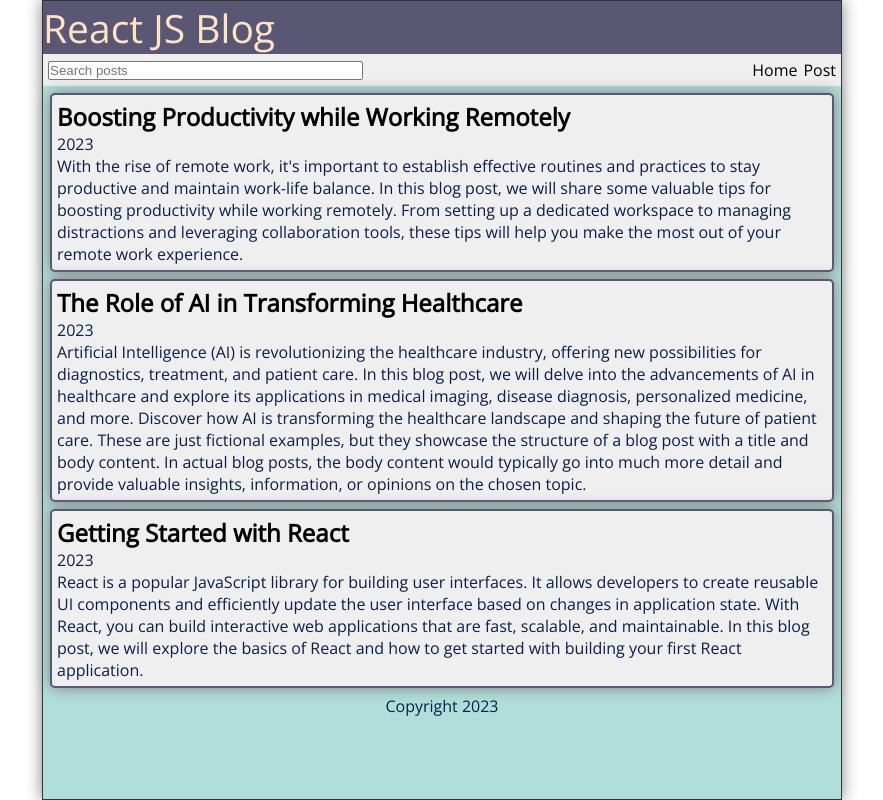
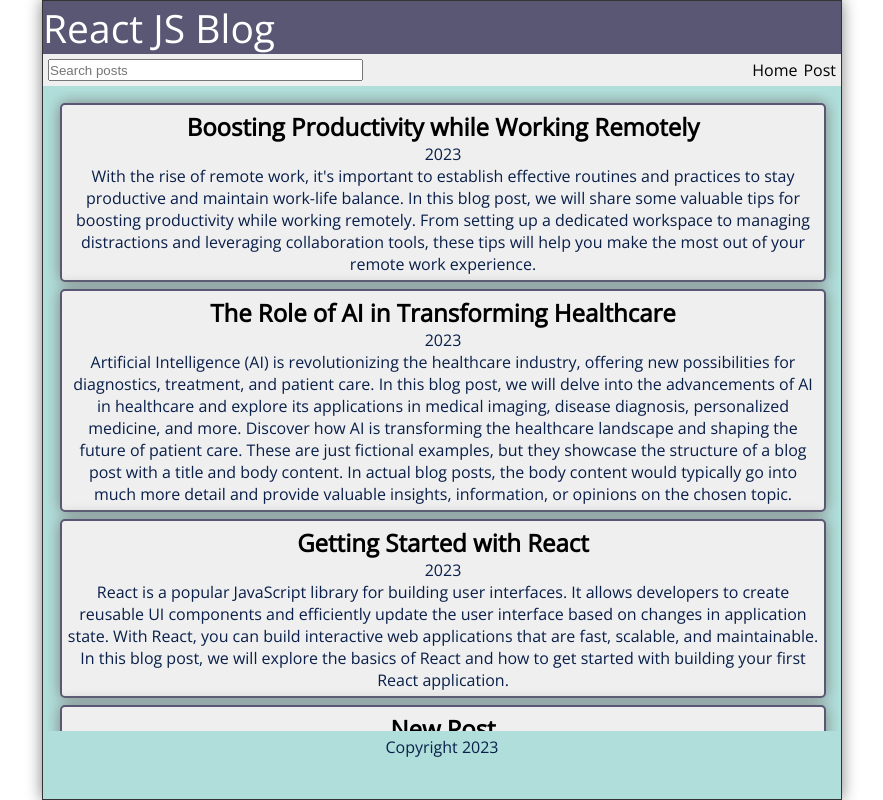
Before and after one commit to NadaTarekk/React-Blog-App, a React (Create React App) app: page / in a window 1280 px wide. Shown: the whole page, without its empty margins (198-1081 px from the left). Built offline with nearby package versions, Linux system fonts and the light colour scheme; data requests are answered from the project's data file.

Commit message:
adding some css

```diff
--- a/data/db.json
+++ b/data/db.json
@@ -17,6 +17,12 @@
       "body": "React is a popular JavaScript library for building user interfaces. It allows developers to create reusable UI components and efficiently update the user interface based on changes in application state. With React, you can build interactive web applications that are fast, scalable, and maintainable. In this blog post, we will explore the basics of React and how to get started with building your first React application.",
       "datetime": "2023",
       "id": 3
+    },
+    {
+      "title": "New Post",
+      "body": "With the rise of remote work, it's important to establish effective routines and practices to stay productive and maintain work-life balance. In this blog post, we will share some valuable tips for boosting productivity while working remotely. From setting up a dedicated workspace to managing distractions and leveraging collaboration tools, these tips will help you make the most out of your remote work experience.",
+      "datetime": "2023",
+      "id": 4
     }
   ]
 }
--- a/src/components/Navbar.js
+++ b/src/components/Navbar.js
@@ -4,17 +4,17 @@ import { Link } from "react-router-dom"
 
 function Navbar({search, setSearch}) {
     return (
-        <nav class='nav'>
+        <nav className='nav'>
             <input
-            class="search"
+            className="search"
             type="text"
             value={search}
             onChange={(e)=>setSearch(e.target.value)}
             placeholder="Search posts"
             />
-            <ul class="nav-link">
-                <li> <Link to ="/">Home</Link> </li>
-                <li> <Link to ="/post">Post</Link> </li>
+            <ul className="nav-link">
+                <li className='nav-li'> <Link to ="/">Home</Link> </li>
+                <li className='nav-li'> <Link to ="/post">Post</Link> </li>
 
             </ul>
         </nav>
--- a/src/index.css
+++ b/src/index.css
@@ -28,8 +28,9 @@ body {
   justify-content: center;
   align-items: center;
 }
+
 .App {
-  background-color:rgb(176, 223, 219);
+  background-color: rgb(176, 223, 219);
   width: 100%;
   max-width: 800px;
   height: 100vh;
@@ -41,10 +42,10 @@ body {
   box-shadow: 0px 0px 15px gray;
 }
 
-header{
-  color:bisque;
+header {
+  color: white;
   font-size: 39px;
-  width:100%;
+  width: 100%;
   background-color: rgb(89, 87, 116);
 }
 
@@ -52,35 +53,75 @@ li {
   list-style: none;
 }
 
-a{
+a {
   text-decoration: none;
-  color:black
+  color: black
 }
 
-.post{
+.post {
   border-radius: 5px;
-  border: 2px solid rgb(89, 87, 116);;
+  border: 2px solid rgb(89, 87, 116);
+  ;
   background-color: #efefef;
   margin: 7px;
   box-shadow: 0px 0px 15px gray;
   padding: 5px;
 }
 
-.nav{
+.nav {
+
   padding: 5px;
   width: 100%;
   background-color: #efefef;
   display: flex;
-justify-content: space-between;
-  align-items: center;
+  justify-content: space-between;
+
 
 }
 
-.nav-link{
-  gap:6px;
+.nav-link {
+
+  gap: 6px;
   display: flex;
+
+
 }
 
-.search{
+.search {
+
   width: 40%;
 }
+
+.nav-li :hover {
+  flex-basis: 100%;
+  color: white;
+  background-color: rgb(89, 87, 116);
+  ;
+}
+
+
+.add-post{
+
+  display: flex;
+  flex-direction: column;
+
+}
+label, input, textarea{
+  display: block;
+}
+
+textarea{
+  width: 400px;
+  height: 190px;
+}
+
+.posts{
+padding:5px;
+ margin:5px;
+
+ width: 99%;
+ height: 80vh;
+ overflow-y: auto;
+ overflow-x: hidden;
+ text-align:center;
+}
--- a/src/pages/AddPost.js
+++ b/src/pages/AddPost.js
@@ -3,29 +3,29 @@ import axios from "axios"
 import { useNavigate } from "react-router-dom"
 
 
-function AddPost({posts, setPosts}) {
+function AddPost({ posts, setPosts }) {
   const navigate = useNavigate()
   const [newTitle, setNewTitle] = useState('')
   const [newBody, setNewBody] = useState('')
 
-  const handleSubmit = async (e)=>{
+  const handleSubmit = async (e) => {
     e.preventDefault()
-    const newPost= {title: newTitle, body: newBody, datetime:"2023" }
-    try{
-    const response = await axios.post('http://localhost:3500/posts', newPost)
-    const newPosts=[...posts, response.data]
-     setPosts(newPosts)
-    navigate('/')
+    const newPost = { title: newTitle, body: newBody, datetime: "2023" }
+    try {
+      const response = await axios.post('http://localhost:3500/posts', newPost)
+      const newPosts = [...posts, response.data]
+      setPosts(newPosts)
+      navigate('/')
 
     }
-    catch(err){
+    catch (err) {
       console.log(err)
     }
 
- }
+  }
 
   return (
-    <>
+    <div className="add-post">
       <h1>New Post</h1>
       <form onSubmit={handleSubmit}>
         <label htmlFor="title">Title:</label>
@@ -49,7 +49,7 @@ function AddPost({posts, setPosts}) {
         <button type="submit">Submit</button>
 
       </form>
-    </>
+    </div>
   )
 }
 
--- a/src/pages/home/Home.js
+++ b/src/pages/home/Home.js
@@ -6,7 +6,7 @@ function Home({ posts, isLoading, fetchError }) {
 
 // add no posts
     return (
-        <>
+        <div className='posts'>
             {isLoading && <p>Loading posts</p>}
             {fetchError && !isLoading && <p>{`Error: ${fetchError}`}</p>}
             {!fetchError && !isLoading &&
@@ -18,7 +18,7 @@ function Home({ posts, isLoading, fetchError }) {
                 ))}
 
             </ul>}
-        </>
+        </div>
     )
 }
 
```
